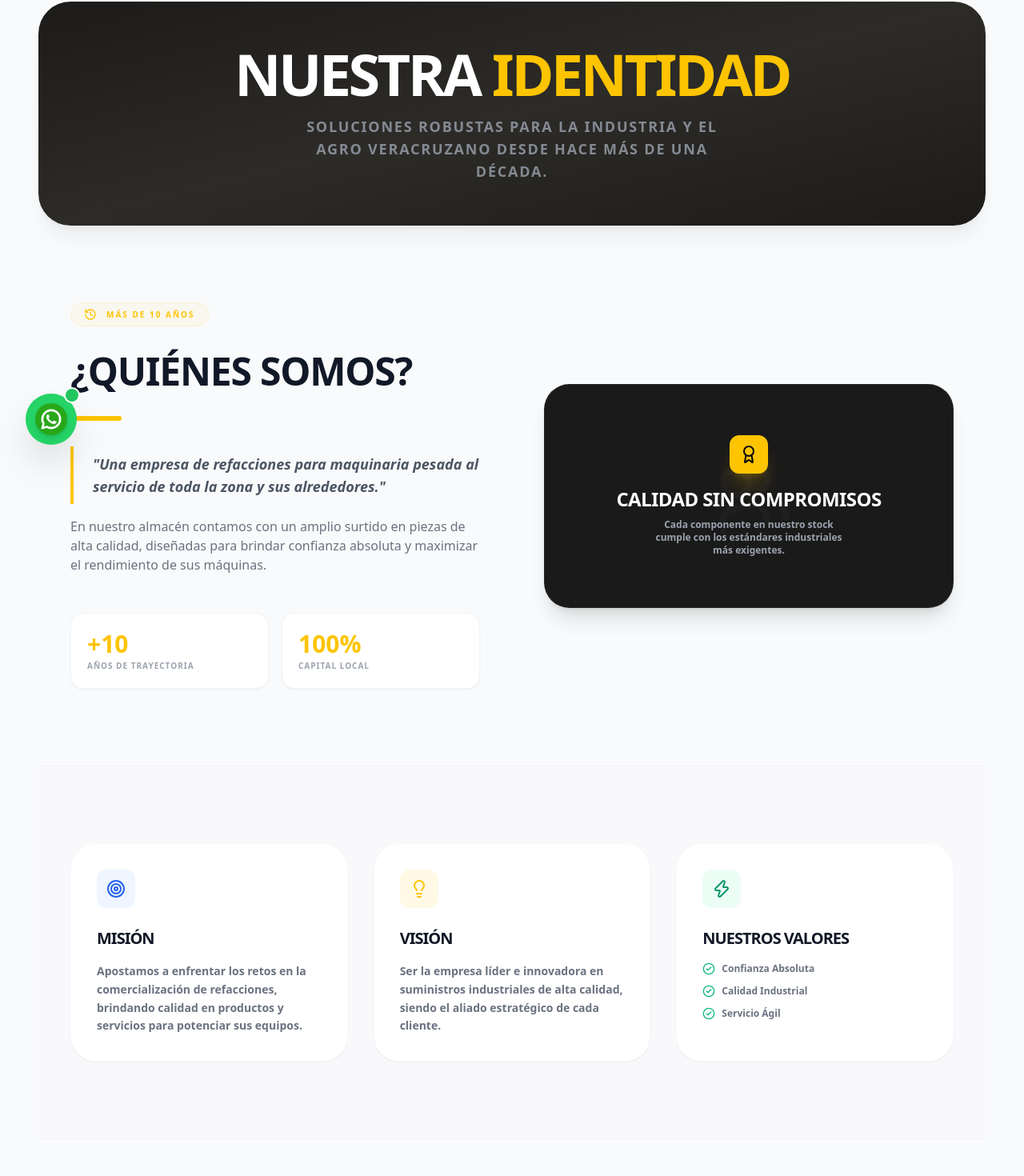
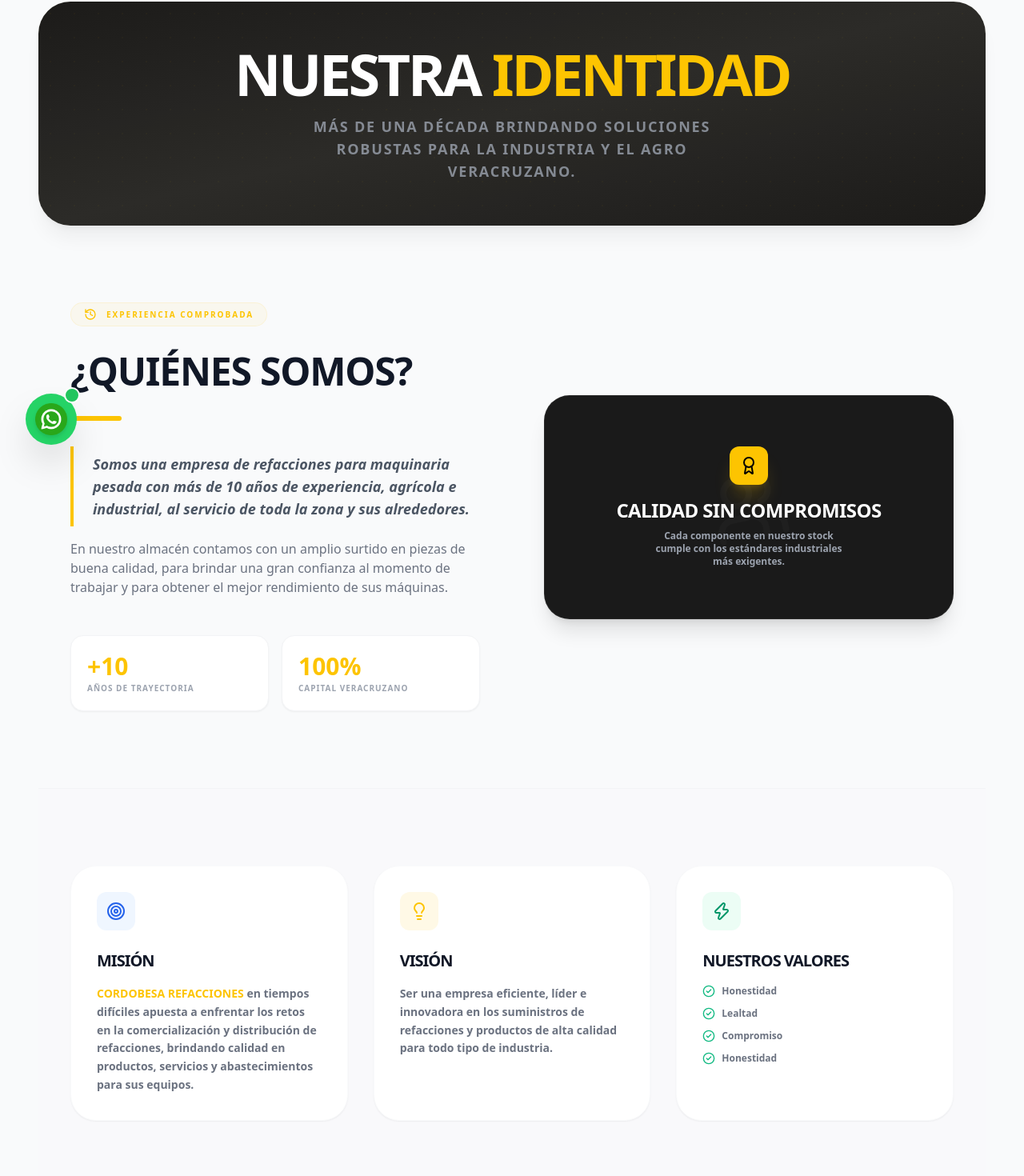
Before and after one commit to wolfbiso-stack/Refaccionaria, a React (Vite) app: page /nosotros in a window 1280 px wide. Shown: the part 212-1682 px from the top of the page at 80% size. Built offline with nearby package versions, Linux system fonts and the light colour scheme; no server answers.

Commit message:
Restaurar textos originales en Nosotros y ajustar diseño

```diff
--- a/src/components/NosotrosView.tsx
+++ b/src/components/NosotrosView.tsx
@@ -16,7 +16,7 @@ export function NosotrosView() {
             Nuestra <span className="text-[#fdc401]">Identidad</span>
           </h1>
           <p className="text-gray-400 text-sm lg:text-lg font-bold max-w-xl mx-auto leading-relaxed opacity-80 uppercase tracking-widest">
-            Soluciones robustas para la industria y el agro veracruzano desde hace más de una década.
+            Más de una década brindando soluciones robustas para la industria y el agro veracruzano.
           </p>
         </div>
       </section>
@@ -27,7 +27,7 @@ export function NosotrosView() {
           <div className="space-y-6 lg:space-y-8 text-center lg:text-left">
             <div className="inline-flex items-center gap-3 px-4 py-1.5 bg-[#fdc401]/5 border border-[#fdc401]/10 rounded-full text-[#fdc401]">
               <History className="w-4 h-4" />
-              <span className="text-[10px] font-black uppercase tracking-[0.2em]">Más de 10 años</span>
+              <span className="text-[10px] font-black uppercase tracking-[0.2em]">Experiencia Comprobada</span>
             </div>
             <h2 className="text-3xl lg:text-5xl font-black text-gray-900 tracking-tight leading-none uppercase">
               ¿Quiénes Somos?
@@ -35,20 +35,20 @@ export function NosotrosView() {
             <div className="w-16 h-1.5 bg-[#fdc401] rounded-full mx-auto lg:mx-0"></div>
             <div className="space-y-4">
               <p className="text-gray-600 text-base lg:text-lg leading-relaxed font-bold italic border-l-4 border-[#fdc401] pl-6 py-2">
-                "Una empresa de refacciones para maquinaria pesada al servicio de toda la zona y sus alrededores."
+                Somos una empresa de refacciones para maquinaria pesada con más de 10 años de experiencia, agrícola e industrial, al servicio de toda la zona y sus alrededores.
               </p>
               <p className="text-gray-500 text-sm lg:text-base leading-relaxed font-medium">
-                En nuestro almacén contamos con un amplio surtido en piezas de alta calidad, diseñadas para brindar confianza absoluta y maximizar el rendimiento de sus máquinas.
+                En nuestro almacén contamos con un amplio surtido en piezas de buena calidad, para brindar una gran confianza al momento de trabajar y para obtener el mejor rendimiento de sus máquinas.
               </p>
             </div>
             <div className="grid grid-cols-2 gap-4 pt-4">
               <div className="p-5 bg-white rounded-2xl border border-gray-100 shadow-sm hover:shadow-md transition-shadow">
                 <p className="text-3xl font-black text-[#fdc401] mb-0.5">+10</p>
-                <p className="text-[10px] font-bold text-gray-400 uppercase tracking-widest">Años de Trayectoria</p>
+                <p className="text-[10px] font-bold text-gray-400 uppercase tracking-widest">Años de trayectoria</p>
               </div>
               <div className="p-5 bg-white rounded-2xl border border-gray-100 shadow-sm hover:shadow-md transition-shadow">
                 <p className="text-3xl font-black text-[#fdc401] mb-0.5">100%</p>
-                <p className="text-[10px] font-bold text-gray-400 uppercase tracking-widest">Capital Local</p>
+                <p className="text-[10px] font-bold text-gray-400 uppercase tracking-widest">Capital Veracruzano</p>
               </div>
             </div>
           </div>
@@ -80,7 +80,7 @@ export function NosotrosView() {
               </div>
               <h3 className="text-xl font-black text-gray-900 mb-4 uppercase tracking-tighter">Misión</h3>
               <p className="text-gray-500 text-sm leading-relaxed font-bold">
-                Apostamos a enfrentar los retos en la comercialización de refacciones, brindando calidad en productos y servicios para potenciar sus equipos.
+                <span className="text-[#fdc401]">CORDOBESA REFACCIONES</span> en tiempos difíciles apuesta a enfrentar los retos en la comercialización y distribución de refacciones, brindando calidad en productos, servicios y abastecimientos para sus equipos.
               </p>
             </div>
 
@@ -91,7 +91,7 @@ export function NosotrosView() {
               </div>
               <h3 className="text-xl font-black text-gray-900 mb-4 uppercase tracking-tighter">Visión</h3>
               <p className="text-gray-500 text-sm leading-relaxed font-bold">
-                Ser la empresa líder e innovadora en suministros industriales de alta calidad, siendo el aliado estratégico de cada cliente.
+                Ser una empresa eficiente, líder e innovadora en los suministros de refacciones y productos de alta calidad para todo tipo de industria.
               </p>
             </div>
 
@@ -103,13 +103,16 @@ export function NosotrosView() {
               <h3 className="text-xl font-black text-gray-900 mb-4 uppercase tracking-tighter">Nuestros Valores</h3>
               <ul className="space-y-3">
                 <li className="flex items-center gap-2 text-xs font-bold text-gray-500">
-                  <CheckCircle2 className="w-4 h-4 text-emerald-500" /> Confianza Absoluta
+                  <CheckCircle2 className="w-4 h-4 text-emerald-500" /> Honestidad
                 </li>
                 <li className="flex items-center gap-2 text-xs font-bold text-gray-500">
-                  <CheckCircle2 className="w-4 h-4 text-emerald-500" /> Calidad Industrial
+                  <CheckCircle2 className="w-4 h-4 text-emerald-500" /> Lealtad
                 </li>
                 <li className="flex items-center gap-2 text-xs font-bold text-gray-500">
-                  <CheckCircle2 className="w-4 h-4 text-emerald-500" /> Servicio Ágil
+                  <CheckCircle2 className="w-4 h-4 text-emerald-500" /> Compromiso
+                </li>
+                <li className="flex items-center gap-2 text-xs font-bold text-gray-500">
+                  <CheckCircle2 className="w-4 h-4 text-emerald-500" /> Honestidad
                 </li>
               </ul>
             </div>
@@ -126,7 +129,7 @@ export function NosotrosView() {
             <ShieldCheck className="w-10 h-10 lg:w-12 lg:h-12 text-black mx-auto mb-4 lg:mb-6" />
             <h2 className="text-2xl lg:text-3xl font-black text-black mb-3 uppercase tracking-tight">Compromiso Industrial</h2>
             <p className="text-black/70 text-sm lg:text-base font-bold leading-relaxed">
-                "No solo vendemos piezas; entregamos el respaldo necesario para que tu maquinaria nunca se detenga."
+              "No solo vendemos piezas; entregamos el respaldo necesario para que tu maquinaria nunca se detenga. Nuestra meta es el mejor rendimiento de sus máquinas."
             </p>
             <div className="mt-6 pt-6 border-t border-black/5 flex items-center justify-center gap-6">
               <div className="flex items-center gap-2 text-[9px] font-black uppercase tracking-widest text-black/40">
```
Lines whose indentation alone changed are shown as unchanged.
